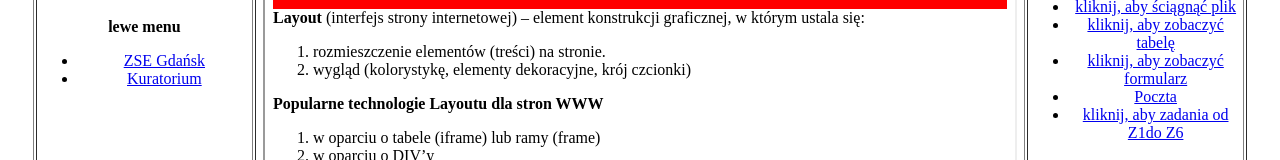
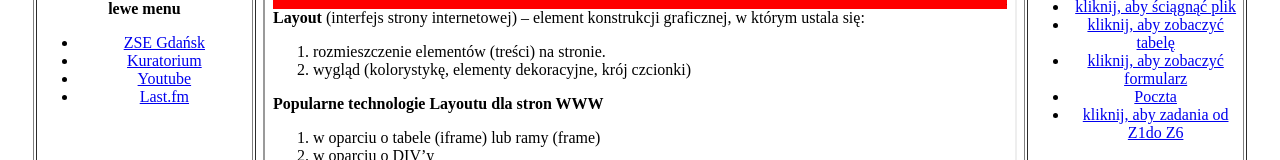
Before and after one commit to AdrianFranek/Adrian_z12_z13, a plain HTML site: page index.html in a window 1280 px wide. Shown: the part 274-434 px from the top of the page. Drawn offline with Linux system fonts and the light colour scheme.

Commit message:
Update index.html

```diff
--- a/index.html
+++ b/index.html
@@ -18,6 +18,12 @@
  </li>
  <li>
  <a href="https://www.kuratorium.gda.pl/" target="obszar_glowny">Kuratorium</a>
+ </li>
+   <li>
+ <a href="https://www.youtube.com/" target="obszar_glowny">Youtube</a>
+ </li>
+   <li>
+ <a href="https://www.last.fm/ target="obszar_glowny">Last.fm</a>
  </li>
  </ul>
  </td>
```
